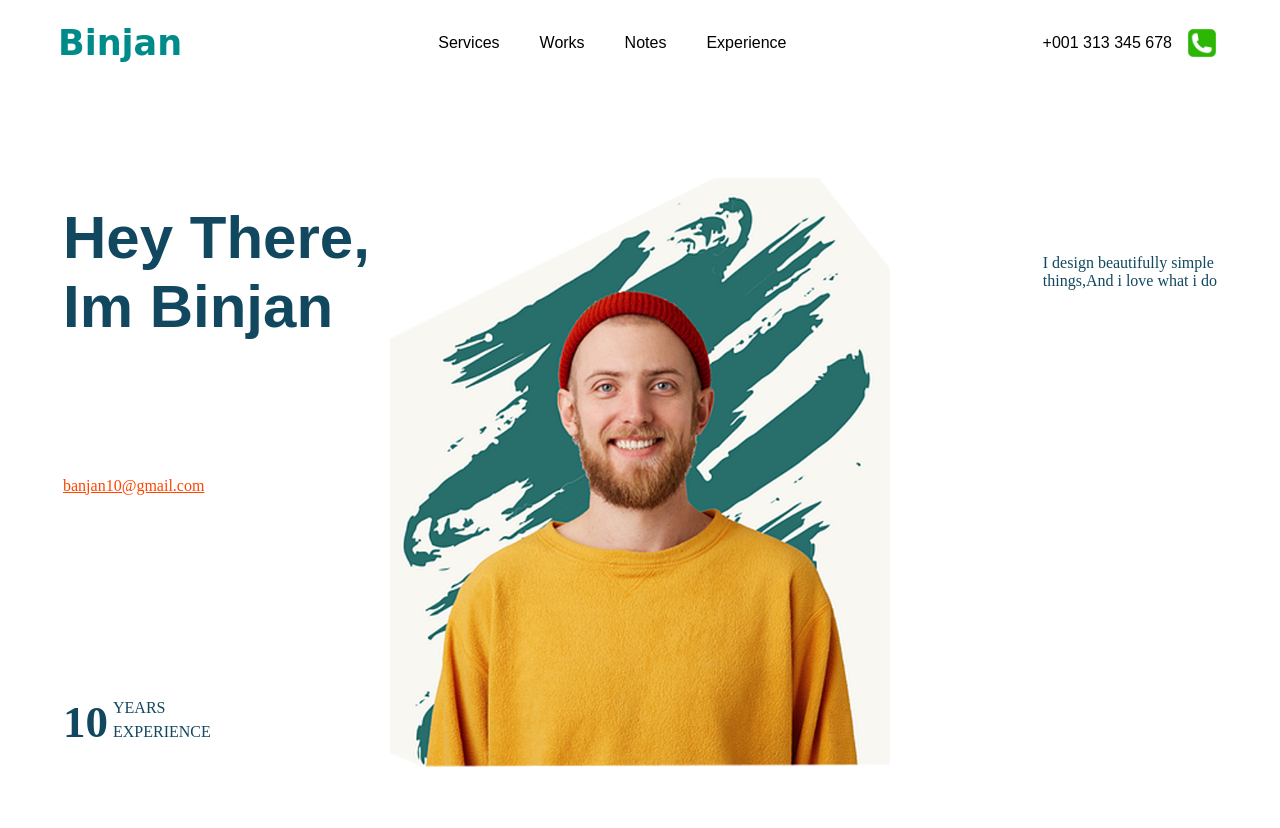
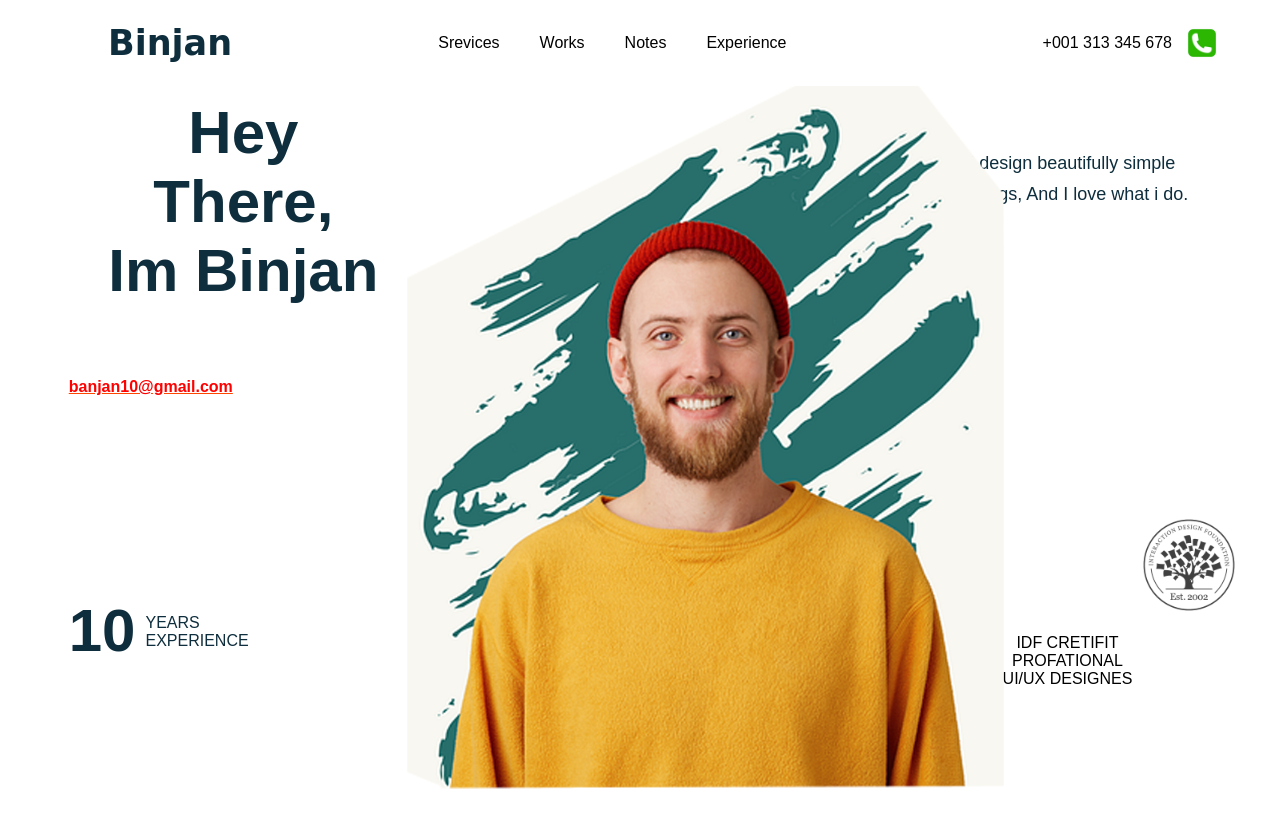
Before and after one commit to qw3rzz/bozp-cwa, a plain HTML site: page index.html in a window 1280 px wide. Before the commit the page ends 800 px from the top, so only its background shows below. Drawn offline with Linux system fonts and the light colour scheme.

Commit message:
Re-did the css and html , a lot work to do

```diff
--- a/index.html
+++ b/index.html
@@ -3,8 +3,7 @@
 <head>
     <meta charset="UTF-8">
     <meta name="viewport"
-          content="width=device-width, user-scalable=no, initial-scale=1.0, maximum-scale=1.0, minimum-scale=1.0">
-    <meta http-equiv="X-UA-Compatible" content="ie=edge">
+          content="width=device-width, initial-scale=1.0">
     <link rel="stylesheet" href="style.css">
     <title>BOZP</title>
 </head>
@@ -15,24 +14,37 @@
             <a href="index.html">Binjan</a>
         </div>
         <div class="menu">
-            <a href="#">Services</a>
+            <a href="#">Srevices</a>
             <a href="#">Works</a>
             <a href="#">Notes</a>
             <a href="#">Experience</a>
         </div>
-            <div class=" contact">+001 313 345 678
-            <img src="phone-icon.jpg" alt="phone-logo"></div>
+        <div class="contact">
+            <span>+001 313 345 678</span>
+            <img src="phone-icon.jpg" alt="phone-logo">
+        </div>
     </nav>
 </header>
+
 <section class="hero">
-    <div class="hero-header">
-    <h1>Hey There,<br>Im Binjan</h1>
-    <p>I design beautifully simple <br>things,And i love what i do</p>
+    <div>
+        <div class="hero-head">Hey There, <br> Im Binjan</div>
+        <div class="hero-quote">I design beautifully simple <br> things, And I love what i do.</div>
+        <div class="hero-email">banjan10@gmail.com</div>
+        <div class="hero-experience">
+            <div id="experience-1">10</div>
+            <div id="experience-2">YEARS EXPERIENCE</div>
+        </div>
+        <div class="hero-certificate">
+            <div>
+                <img class="certificate-img" src="idf-logo-white-background.png" alt="img-logo"/>
+            </div>
+            <div class="certificate-text">IDF CRETIFIT PROFATIONAL UI/UX DESIGNES</div>
+        </div>
+
     </div>
-    <p class="hero-email">banjan10@gmail.com</p>
-    <div class="experience">
-        <span class="num">10</span>
-        <div class="experience-text">YEARS <br> EXPERIENCE</div>
+    <div>
+        <img class="hero-img" src="hero.png" alt="man"/>
     </div>
 </section>
 </body>
--- a/style.css
+++ b/style.css
@@ -22,7 +22,9 @@ h1 {
     font-size: 35px;
     font-weight: bold;
     text-decoration: none;
-    color: darkcyan;
+    color: #0e2e3d;
+    position: relative;
+    left: 50px;
 }
 
 .menu {
@@ -52,48 +54,76 @@ nav img {
     width: 40px;
     height: 40px;
 }
-.hero {
-    padding: 20px;
-    margin: 20px auto;
-    color: #11485f;
-    background:url("hero.png");
-    background-repeat: no-repeat;
-    background-size:500px;
-    background-position: bottom;
+
+.hero-head {
+    color: #0e2e3d;
+    font-size: 60px;
+    font-family: "poppins", sans-serif;
+    text-align: center;
+    font-weight: bold;
+    width: 23%;
+    float: left;
+    margin-left: 90px;
+    margin-top: 20px;
+
 }
+.hero-quote {
+    font-size: 18px;
+    color: #0e2e3d;
+    font-family: "Arial Rounded MT", sans-serif;
+    line-height: 1.7;
+    width: 20%;
+    float:right;
+    margin-right: 50px;
+    margin-top: 70px;
+}
+.hero-img {
+    transform: scale(75%);
+    position: relative;
+    left: 300px;
+    bottom: 700px;
 
-.experience {
-    display: flex;
-    padding-left: 35px;
-    padding-top: 150px;
-}
-
-.num {
-    font-size: 45px;
-    margin-right: 5px;
-    font-weight: bold;
-}
-
-.experience-text {
-    display: inline-block;
-    line-height: 1.5;
-    vertical-align: middle;
-}
-.hero-header {
-    display: flex;
-    justify-content: space-between;
-    align-items: center;
-}
-.hero-header p {
-    padding-right: 35px;
 }
 .hero-email {
+    color: red;
+    font-family: "poppins", sans-serif;
+    font-weight: bold;
+    text-decoration: underline orangered;
+    position: relative;
+    right: 320px;
+    top: 300px;
+}
+.hero-experience {
+    font-family: 'poppins', sans-serif;
     display: flex;
-    padding: 35px;
-    color: orangered;
-    text-decoration: underline;
+    position: relative;
+    right: 320px;
+    top: 500px;
+    color: #0e2e3d;
 }
-.main-photo {
-    display: flex;
-    align-items: center;
+#experience-1 {
+    font-weight: bold;
+    font-size: 60px;
 }
+#experience-2 {
+    width: 20%;
+    margin-left:10px;
+    margin-top: 18px;
+}
+.hero-certificate {
+    font-family: 'poppins', sans-serif;
+}
+.certificate-img {
+    position: relative;
+    left: 550px;
+    top: 150px;
+    transform: scale(20%);
+}
+.certificate-text {
+    float: right;
+    position: relative;
+    top: -35px;
+    right: 135px;
+    width: 11%;
+    text-align: center;
+}
```
Also changed, not shown: idf-logo-white-background.png (added).
